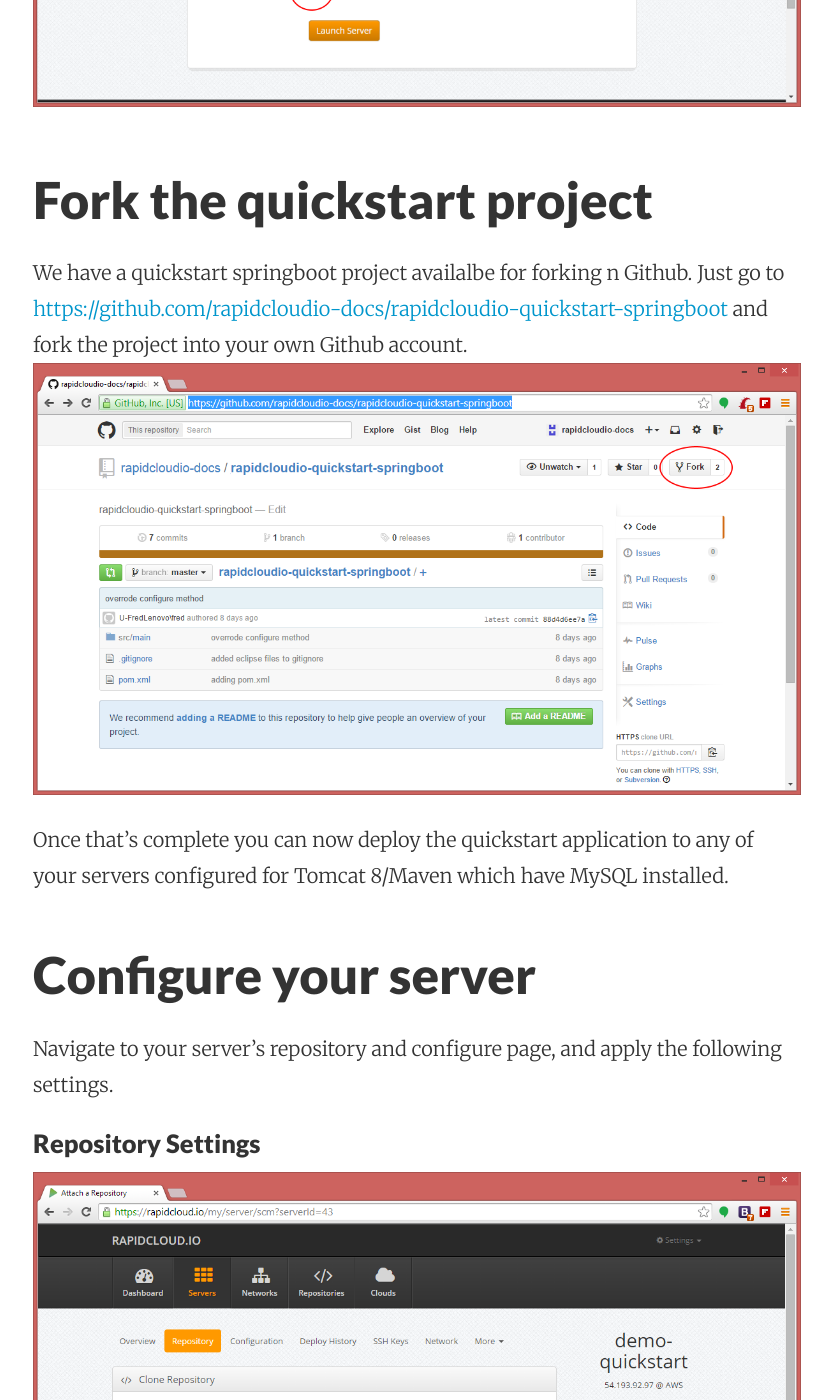
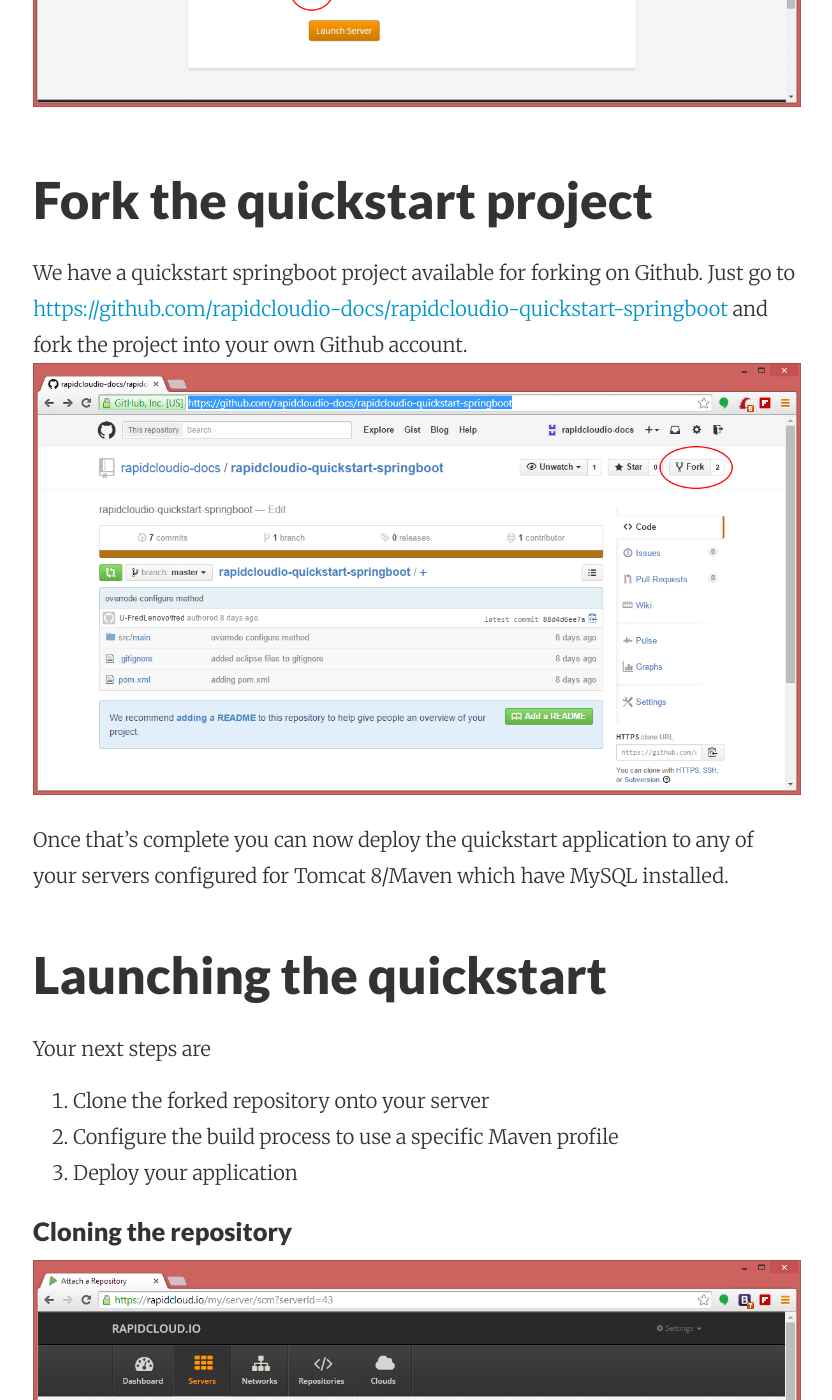
Before and after one commit to rapidcloudio-docs/rapidcloudio-docs.github.io, a Jekyll site: the page built from _posts/2014-11-03-springboot-quickstart.markdown, in a window 1280 px wide and 1400 px high, scrolled down 1036 px. Shown: the whole window, without its empty margins (223-1055 px from the left). Built offline with Jekyll 4.4.1, drawn with Linux system fonts in a browser that asks for light colours; some of the changed text lies outside the part shown.

Commit message:
fixed quickstart english, flow and the wrong screenshot

```diff
--- a/_posts/2014-11-03-springboot-quickstart.markdown
+++ b/_posts/2014-11-03-springboot-quickstart.markdown
@@ -13,30 +13,34 @@ A server provisioned with MySQL and Tomcat 8/Maven.
 
 
 ## Fork the quickstart project
-We have a quickstart springboot project availalbe for forking n Github. Just go to [https://github.com/rapidcloudio-docs/rapidcloudio-quickstart-springboot](https://github.com/rapidcloudio-docs/rapidcloudio-quickstart-springboot) and fork the project into your own Github account.
+We have a quickstart springboot project available for forking on Github. Just go to [https://github.com/rapidcloudio-docs/rapidcloudio-quickstart-springboot](https://github.com/rapidcloudio-docs/rapidcloudio-quickstart-springboot) and fork the project into your own Github account.
 ![GitHub Screenshot](/assets/quickstart_springboot_github.png)
 
 Once that's complete you can now deploy the quickstart application to any of your servers configured for Tomcat 8/Maven which have MySQL installed.
 
-## Configure your server
-Navigate to your server's repository and configure page, and apply the following settings.
+## Launching the quickstart
+Your next steps are
 
-#### Repository Settings
+1. Clone the forked repository onto your server
+1. Configure the build process to use a specific Maven profile
+1. Deploy your application
+
+#### Cloning the repository
 ![GitHub Screenshot](/assets/quickstart_springboot_repository.png)
 
 1. Source: Github
 1. Repository Name: rapidcloudio-quickstart-springboot
 1. Repository Branch: master
 
-#### Configuration Settings
-![GitHub Screenshot](/assets/quickstart_springboot_github.png)
+#### Adjust your server configuration
+![GitHub Screenshot](/assets/quickstart_springboot_configuration.png)
 
 1. Profiles: webapp
 
-## Deploy the application
+#### Deploy the application
 After the repository is cloned and you've set the Maven profile, click the deploy now button.
 ![GitHub Screenshot](/assets/quickstart_springboot_deploy.png)
 
-## View the application
+#### View the application
 Once the deployment is done go ahead and view the hello world page, by navigating your server to your server's IP address (find it on the left side informational panel or the server's overview page).
 ![GitHub Screenshot](/assets/quickstart_springboot_hello_world.png)
```
Also changed, not shown: 1 other file.
